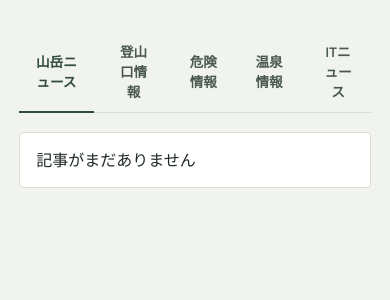
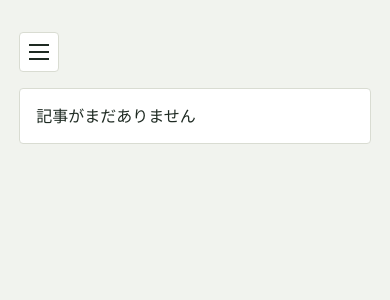
Before and after one commit to juna2026-dev/mountain-info-hub, a FastAPI app: template templates/index.html in a window 390 px wide. Shown: the part 116-416 px from the top of the page. Run offline with FastAPI, Linux system fonts and the light colour scheme; the template is opened without the code that fills it: most values are stand-ins (such as "Sample title", 1, 10 or a date in 2020).

Commit message:
Migrate to MySQL, add Basic auth, hamburger menu, and UI refinements

```diff
--- a/database.py
+++ b/database.py
@@ -1,4 +1,7 @@
+from dotenv import load_dotenv
 from sqlmodel import SQLModel, Session, create_engine
+
+load_dotenv()
 
 from config import DATABASE_URL
 # Article などのモデルを読み込ませることで、
--- a/main.py
+++ b/main.py
@@ -1,15 +1,19 @@
 from contextlib import asynccontextmanager
 
-from fastapi import FastAPI, Request
+from dotenv import load_dotenv
+from fastapi import Depends, FastAPI, Request
 from fastapi.staticfiles import StaticFiles
 from fastapi.templating import Jinja2Templates
 from sqlmodel import Session, select
 
+from auth import verify_credentials
 from config import DANGER_LINKS, ONSEN_LINKS, TRAILHEAD_LINK_SITES, TRAILHEAD_SPOTS
 from database import engine, init_db
 from models import Article
 from rss_fetcher import fetch_all_sources
 from scheduler import start_scheduler, stop_scheduler
+
+load_dotenv()
 
 
 @asynccontextmanager
@@ -27,12 +31,15 @@ app.mount("/static", StaticFiles(directory="static"), name="static")
 
 
 @app.get("/")
-def read_root(request: Request):
+def read_root(request: Request, username: str = Depends(verify_credentials)):
     with Session(engine) as session:
         articles = session.exec(
             select(Article)
-            .order_by(Article.published_at.desc().nulls_last())
-            .limit(50)
+            .order_by(
+                Article.published_at.is_(None),
+                Article.published_at.desc(),
+            )
+            .limit(100)
         ).all()
 
     return templates.TemplateResponse(
--- a/models.py
+++ b/models.py
@@ -1,12 +1,13 @@
 from datetime import datetime
 
+from sqlalchemy import Column, String
 from sqlmodel import Field, SQLModel
 
 
 class Article(SQLModel, table=True):
     id: int | None = Field(default=None, primary_key=True)
-    title: str
-    url: str = Field(unique=True, index=True)
+    title: str = Field(sa_column=Column(String(512)))
+    url: str = Field(sa_column=Column(String(512), unique=True, index=True))
     source: str
     category: str = Field(index=True)
     published_at: datetime | None = None
--- a/pyproject.toml
+++ b/pyproject.toml
@@ -9,6 +9,8 @@ dependencies = [
     "fastapi>=0.140.0",
     "feedparser>=6.0.12",
     "jinja2>=3.1.6",
+    "pymysql>=1.2.0",
+    "python-dotenv>=1.2.2",
     "python-multipart>=0.0.32",
     "sqlmodel>=0.0.39",
     "uvicorn[standard]>=0.51.0",
--- a/static/style.css
+++ b/static/style.css
@@ -202,3 +202,57 @@ ul.card-list {
   .site-header { padding: 2.5rem 1.2rem 2rem; }
   main { padding: 2rem 1.2rem 3rem; }
 }
+
+/* ハンバーガーメニュー(スマホ用) */
+.hamburger {
+  display: none;
+  flex-direction: column;
+  justify-content: center;
+  gap: 5px;
+  width: 40px;
+  height: 40px;
+  background: var(--paper-raised);
+  border: 1px solid var(--line);
+  border-radius: 4px;
+  cursor: pointer;
+  margin-bottom: 1rem;
+}
+
+.hamburger span {
+  display: block;
+  width: 20px;
+  height: 2px;
+  background: var(--ink);
+  margin: 0 auto;
+  transition: transform 0.2s ease, opacity 0.2s ease;
+}
+
+.hamburger.is-active span:nth-child(1) { transform: translateY(7px) rotate(45deg); }
+.hamburger.is-active span:nth-child(2) { opacity: 0; }
+.hamburger.is-active span:nth-child(3) { transform: translateY(-7px) rotate(-45deg); }
+
+@media (max-width: 600px) {
+  .hamburger { display: flex; }
+
+  .tabs {
+    display: none;
+    flex-direction: column;
+    border: 1px solid var(--line);
+    border-radius: 4px;
+    overflow: hidden;
+    margin-bottom: 1.2rem;
+  }
+
+  .tabs.open { display: flex; }
+
+  .tab-button {
+    text-align: left;
+    border-bottom: 1px solid var(--line);
+    padding: 0.8rem 1rem;
+  }
+
+  .tab-button.active {
+    border-bottom-color: var(--line);
+    background: var(--water-bg);
+  }
+}
--- a/templates/index.html
+++ b/templates/index.html
@@ -15,6 +15,9 @@
 
     <main>
         <section class="section">
+            <button class="hamburger" aria-label="メニューを開く" aria-expanded="false">
+                <span></span><span></span><span></span>
+            </button>
             <div class="tabs">
                 <button class="tab-button active" data-tab="mountain">山岳ニュース</button>
                 <button class="tab-button" data-tab="trailhead">登山口情報</button>
@@ -100,6 +103,15 @@
     </main>
 
     <script>
+        var hamburger = document.querySelector('.hamburger');
+        var tabs = document.querySelector('.tabs');
+
+        hamburger.addEventListener('click', function () {
+            var isOpen = tabs.classList.toggle('open');
+            hamburger.setAttribute('aria-expanded', isOpen);
+            hamburger.classList.toggle('is-active', isOpen);
+        });
+
         document.querySelectorAll('.tab-button').forEach(function (button) {
             button.addEventListener('click', function () {
                 var target = button.dataset.tab;
@@ -110,6 +122,10 @@
                 document.querySelectorAll('.tab-panel').forEach(function (panel) {
                     panel.classList.toggle('active', panel.id === 'tab-' + target);
                 });
+
+                tabs.classList.remove('open');
+                hamburger.setAttribute('aria-expanded', 'false');
+                hamburger.classList.remove('is-active');
             });
         });
     </script>
```
Also changed, not shown: auth.py (added, +24 -0 lines), config.py (+17 -1 lines), docker-compose.yml (added, +21 -0 lines), README.md, 2 other files.
